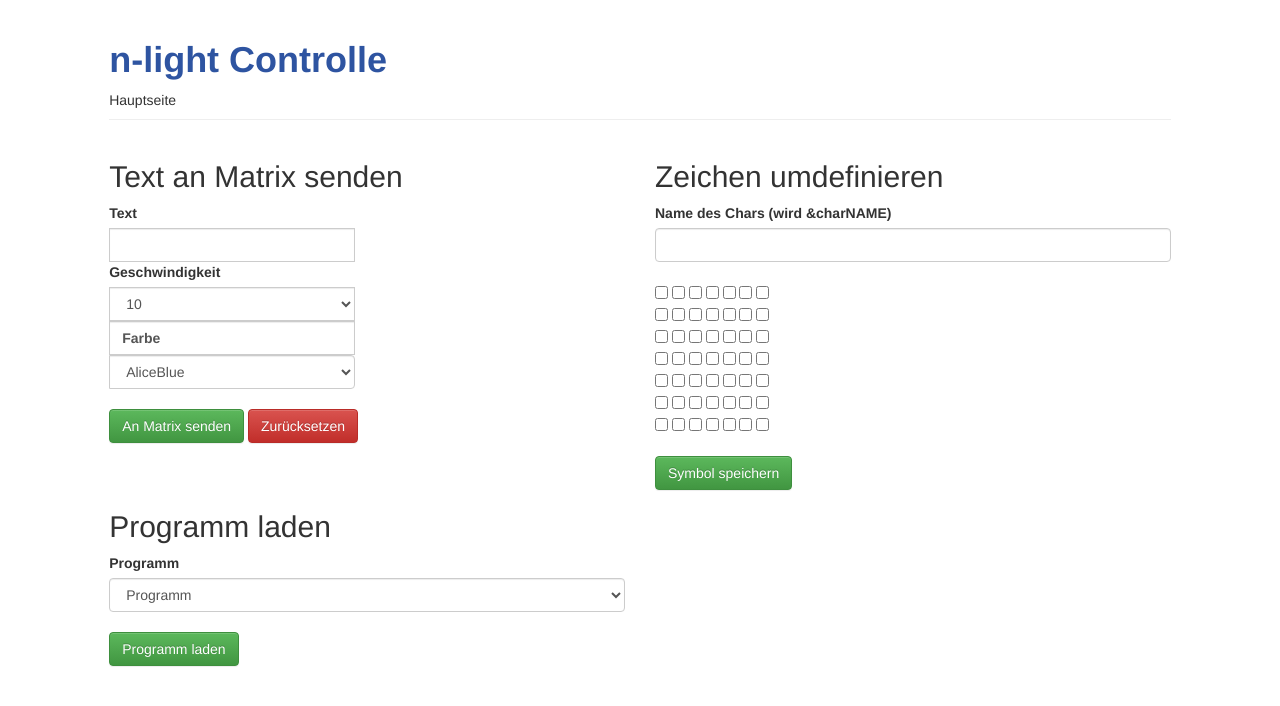
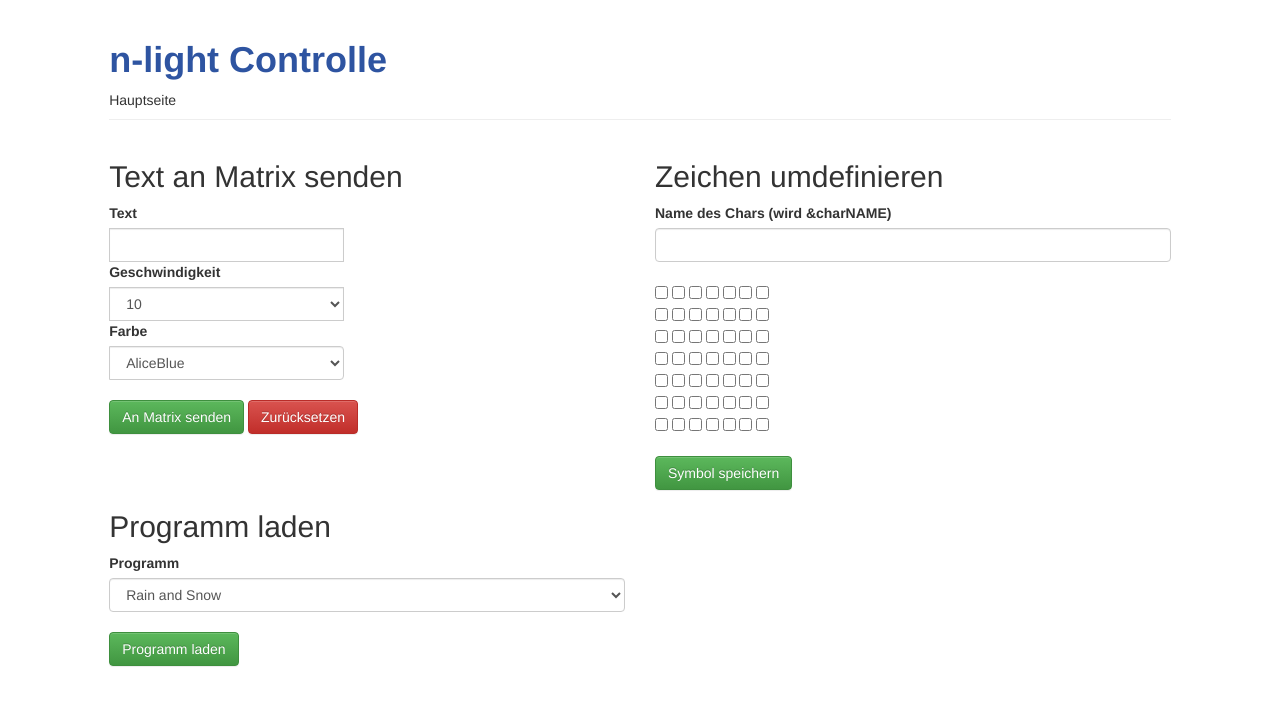
Before and after one commit to sQu4rks/n-light, a Flask app: template templates/controle.html in a window 1280 px wide. Shown: the top 706 px of the page. Run offline with Flask 2, Linux system fonts and the light colour scheme; the template is opened without the code that fills it, so the values that code supplies are empty.

Commit message:
Added some sample programs

```diff
--- a/main.py
+++ b/main.py
@@ -27,6 +27,18 @@ def error():
 def main_controlle():
     return render_template("controle.html")
 
+@app.route("/send-template",methods=['POST'])
+@require_auth
+def send_template():
+    template = request.form['program']
+    source = make_response(render_template(template)).data
+    source_str = source.decode('utf-8')
+
+    ret = compile_avr(source_str)
+
+    if ret == "ERR":
+        return redirect("/compile-error")
+    return redirect("/controlle")
 @app.route("/send-char",methods=['POST'])
 @require_auth
 def send_char():
--- a/templates/controle.html
+++ b/templates/controle.html
@@ -20,7 +20,7 @@
             <option value="50">50</option>
           </select>
           <br>
-          <label class="form-control" name="color" id="color">Farbe</label>
+          <label name="color" id="color">Farbe</label>
           <select class="form-control" name="color" id="color">
             <option value="AliceBlue">AliceBlue</option>
             <option value="Amethyst">Amethyst</option>
@@ -193,10 +193,11 @@
     </div>
     <div class="col-md-6">
       <h2>Programm laden</h2>
-      <form action="/send-current" method="POST">
+      <form action="/send-template" method="POST">
         <label for="program">Programm</label>
         <select id="program" class="form-control">
-          <option value="/path/to/program/">Programm</option>
+          <option value="Raining-Snowing.ino">Rain and Snow</option>
+          <option value="Snake.ino">Snake</option>
         </select>
         <br>
         <button type="submit" class="btn btn-success">Programm laden</button>
```
Also changed, not shown: 3 other files.
